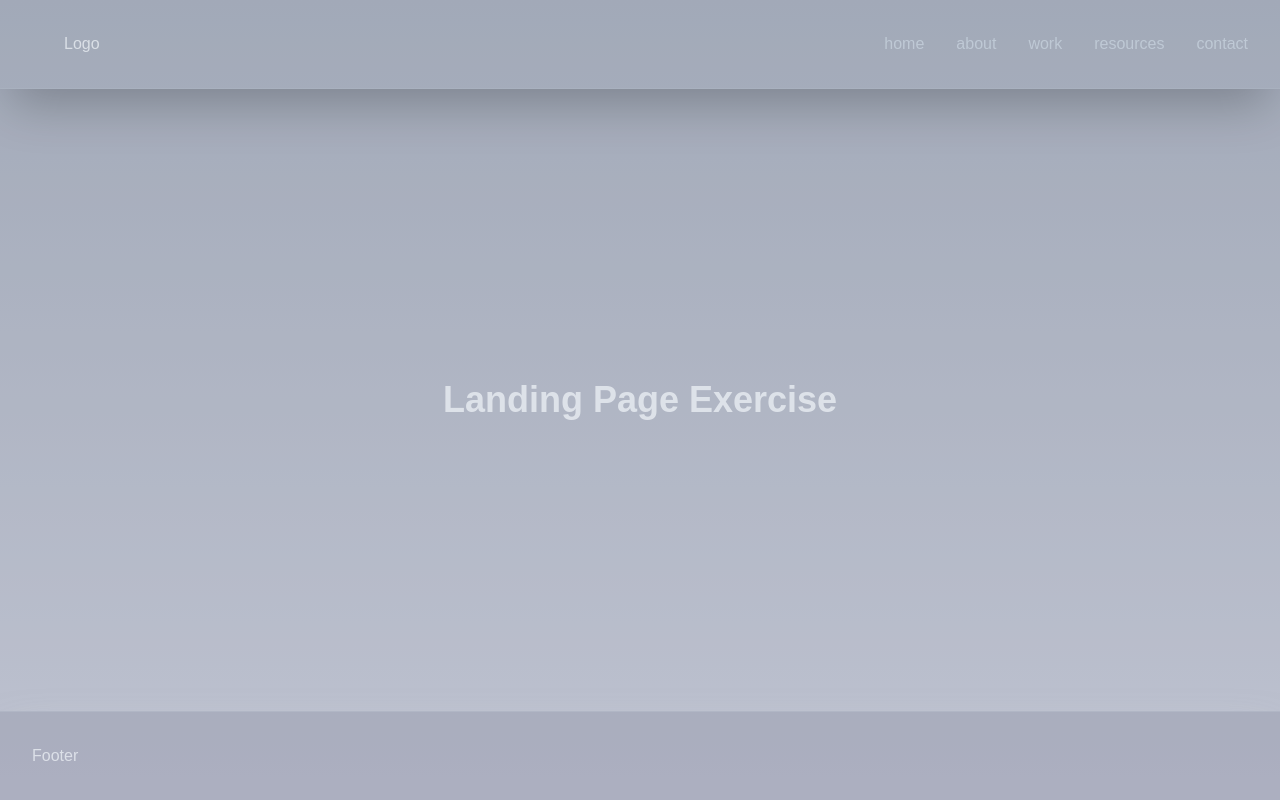
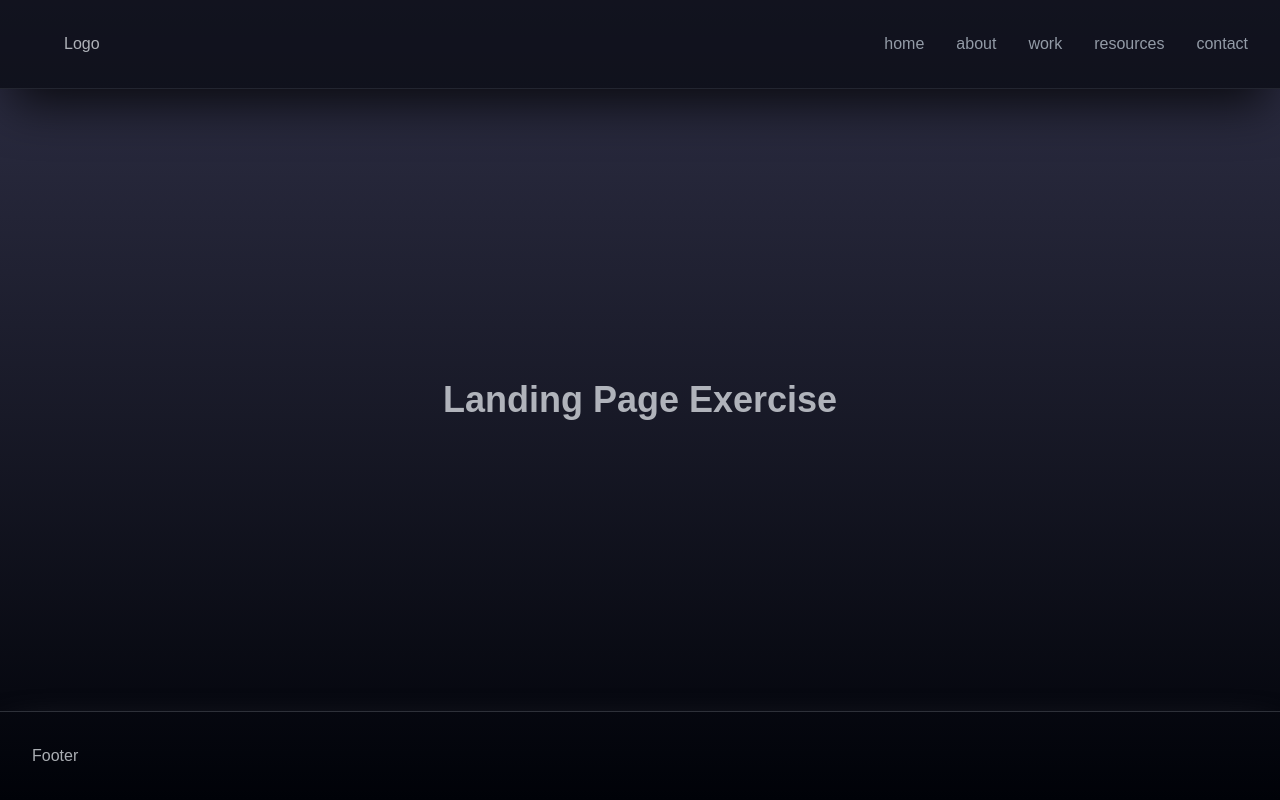
Before and after one commit to midcenturydude7/nextjs-landing-page-exercise, a Next.js app: page / in a window 1280 px wide. Built offline with nearby package versions, Linux system fonts and the light colour scheme; a web font is replaced by a local one.

Commit message:
Play with bg color scheme

```diff
--- a/app/components/Footer/Footer.jsx
+++ b/app/components/Footer/Footer.jsx
@@ -1,6 +1,6 @@
 export default function Footer() {
   return (
-    <footer className="border-t-[1px] border-slate-300/20 bg-[#0f1234]/10 shadow-2xl shadow-slate-50/50">
+    <footer className="border-t-[1px] border-slate-300/20 bg-[#0f1234]/0 shadow-2xl shadow-slate-50/50">
       <div className="p-8">Footer</div>
     </footer>
   );
--- a/app/components/Header/Header.jsx
+++ b/app/components/Header/Header.jsx
@@ -4,7 +4,7 @@ import MobileNav from "./MobileNav/MobileNav";
 
 export default function Header() {
   return (
-    <header className="flex border-b-[1px] border-slate-300/10 p-8 shadow-2xl">
+    <header className="flex border-b-[1px] border-slate-300/10 bg-[rgba(0,2,8,0.61)] p-8 shadow-2xl shadow-black/80">
       <Logo />
       <Navbar />
       {/* The mobile navbar is hidden on larger screens */}
--- a/app/layout.js
+++ b/app/layout.js
@@ -15,7 +15,7 @@ export default function RootLayout({ children }) {
         <link rel="stylesheet" href="https://use.typekit.net/rgm1dlw.css" />
       </head>
       <body className="font-[sofia-pro,_sans-serif] font-medium not-italic text-slate-100/70 antialiased">
-        <div className="flex min-h-screen flex-col space-y-4 bg-[#2A3765]/30">
+        <div className="bg-gradient-to-b from-[rgba(12,12,39,0.83)] to-[rgb(0,2,8)] flex min-h-screen flex-col space-y-4">
           <Header />
           <Main>{children}</Main>
           <Footer />
```
